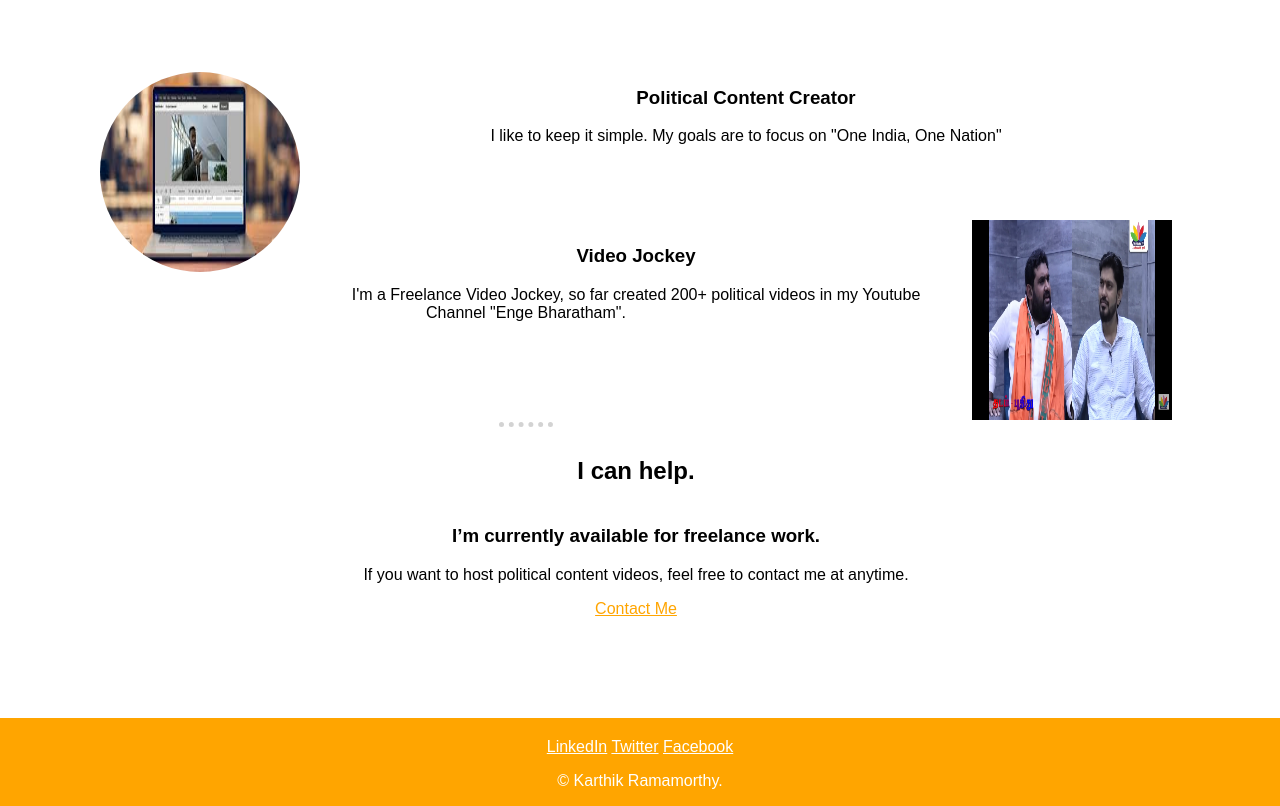
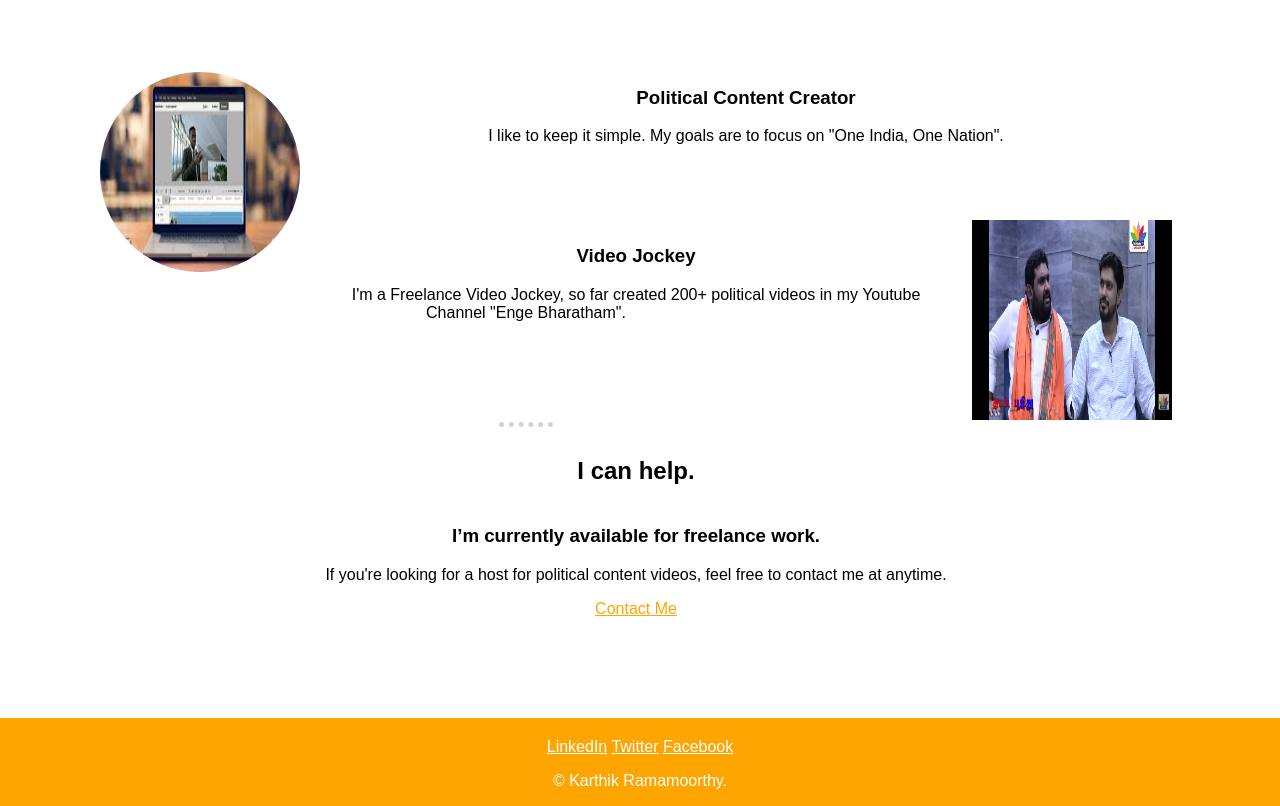
Before and after one commit to AnbuselvanRajavel/karthik, a plain HTML site: page index.html in a window 1280 px wide. Shown: the part 560-1366 px from the top of the page. Drawn offline with Linux system fonts and the light colour scheme.

Commit message:
Updated index.html

```diff
--- a/index.html
+++ b/index.html
@@ -31,7 +31,7 @@
       <div class="skill-row">
         <img class="img1" src="images/img1.jpg" alt="img1-image" height="150px" width="150px">
         <h3>Political Content Creator</h3>
-        <p>I like to keep it simple. My goals are to focus on "One India, One Nation"</p>
+        <p>I like to keep it simple. My goals are to focus on "One India, One Nation".</p>
       </div>
       <div class="skill-row">
         <img class="img2" src="images/img2.jpg" alt="img2-image" height="150px" width="150px">
@@ -43,7 +43,7 @@
     <div class="contact-me">
       <h2>I can help.</h2>
       <h3>I’m currently available for freelance work.</h3>
-      <p>If you want to host political content videos, feel free to contact me at anytime.</p>
+      <p>If you're looking for a host for political content videos, feel free to contact me at anytime.</p>
       <a class="btn" href="">Contact Me</a>
     </div>
   </div>
@@ -53,7 +53,7 @@
   <a class="footer-link" href="">LinkedIn</a>
   <a class="footer-link" href="">Twitter</a>
   <a class="footer-link" href="">Facebook</a>
-    <p>© Karthik Ramamorthy.</p>
+    <p>© Karthik Ramamoorthy.</p>
   </div>
 </footer>
 
```
